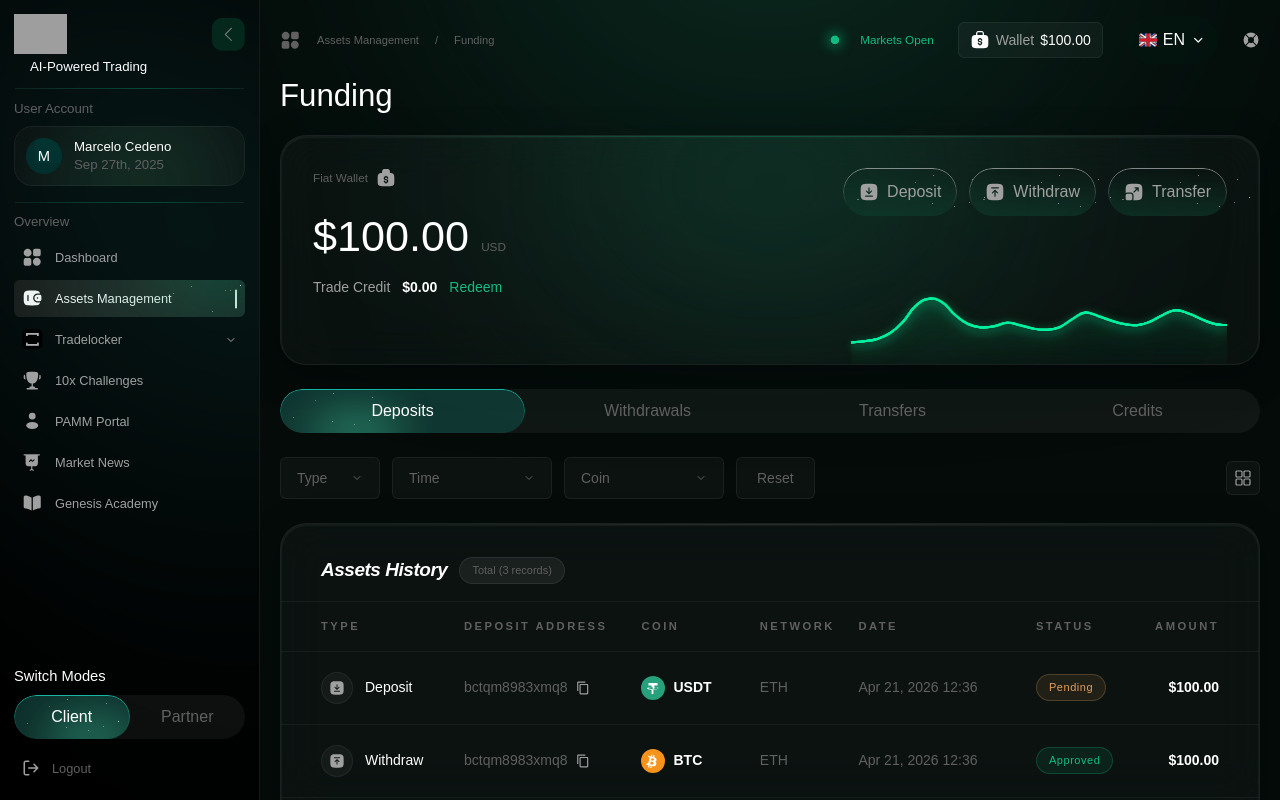
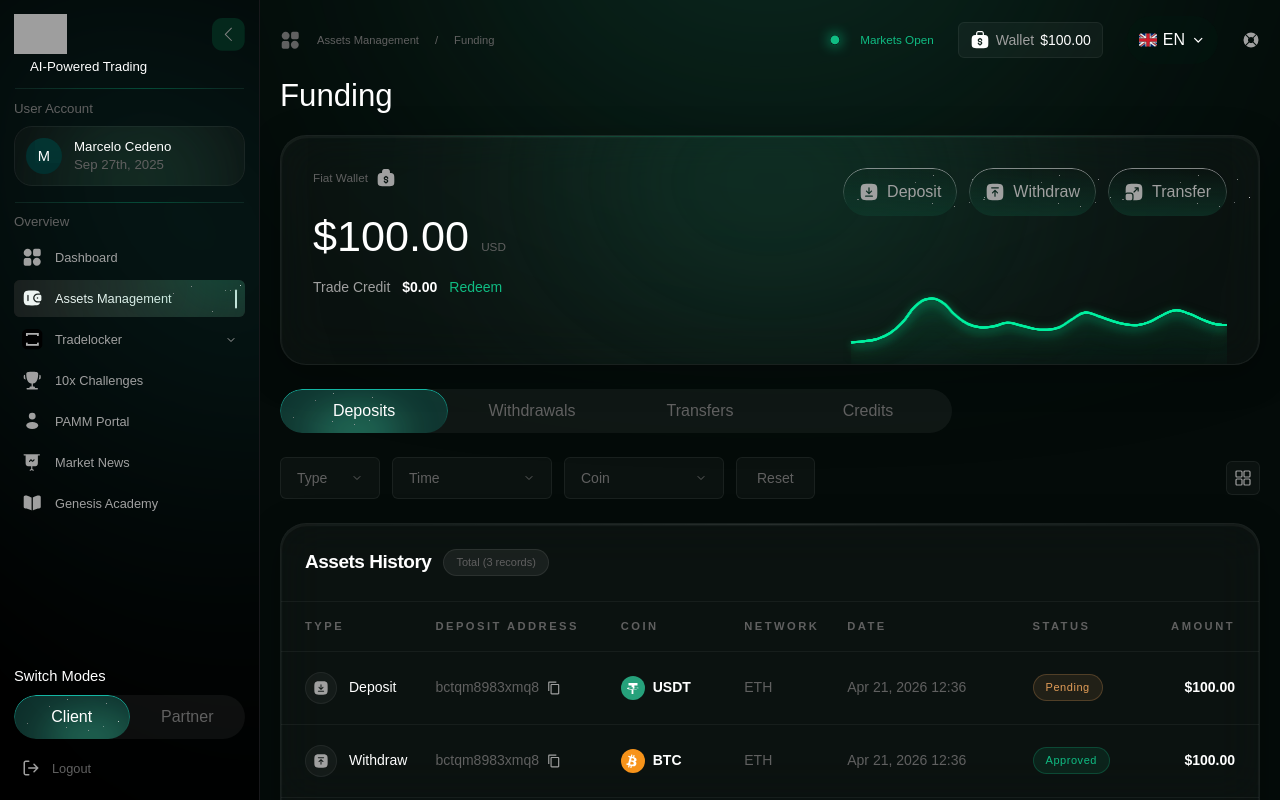
Before and after one commit to Mdx2025/GenesisFxDashboardMDX, a React (Vite) app: page /assets-management in a window 1280 px wide. Built offline with nearby package versions, Linux system fonts and the light colour scheme; grey boxes are pictures that could not be loaded; a web font is replaced by a local one.

Commit message:
fix: Assets History padding p-6, remove italic, trim xl:px-10 from rows, ModeToggle w-2xl

```diff
--- a/src/pages/AssetsManagementPage.tsx
+++ b/src/pages/AssetsManagementPage.tsx
@@ -151,7 +151,7 @@ export default function AssetsManagementPage() {
             </GlassCard>
           </section>
 
-          <div className="mb-6">
+          <div className="mb-6 w-2xl">
             <ModeToggle options={['Deposits', 'Withdrawals', 'Transfers', 'Credits']} />
           </div>
 
@@ -179,9 +179,9 @@ export default function AssetsManagementPage() {
 
           <section aria-label="Assets History">
             <GlassCard variant="heavy" divider="white" rounded="26px">
-              <div className="px-4 sm:px-6 xl:px-10 pt-6 xl:pt-8 pb-4">
+              <div className="p-6">
                 <div className="flex items-center gap-3">
-                  <h2 className="text-[19px] font-bold tracking-tight text-white italic">Assets History</h2>
+                  <h2 className="text-[19px] font-bold tracking-tight text-white">Assets History</h2>
                   <span className="text-[11px] text-gfx-neutral-300 bg-white/[0.06] border border-white/[0.08] rounded-full px-3 py-1">Total ({assetTransactions.length} records)</span>
                 </div>
               </div>
@@ -190,13 +190,13 @@ export default function AssetsManagementPage() {
                 <table className="w-full min-w-[900px]">
                   <thead>
                     <tr className="border-y border-white/5">
-                      <th className="text-left text-[0.7rem] font-bold tracking-[0.22em] text-gfx-neutral-300 uppercase px-4 sm:px-6 xl:px-10 py-4" style={{ width: '8%' }}>Type</th>
+                      <th className="text-left text-[0.7rem] font-bold tracking-[0.22em] text-gfx-neutral-300 uppercase px-4 sm:px-6 py-4" style={{ width: '8%' }}>Type</th>
                       <th className="text-left text-[0.7rem] font-bold tracking-[0.22em] text-gfx-neutral-300 uppercase py-4" style={{ width: '18%' }}>Deposit Address</th>
                       <th className="text-left text-[0.7rem] font-bold tracking-[0.22em] text-gfx-neutral-300 uppercase py-4" style={{ width: '12%' }}>Coin</th>
                       <th className="text-left text-[0.7rem] font-bold tracking-[0.22em] text-gfx-neutral-300 uppercase py-4" style={{ width: '10%' }}>Network</th>
                       <th className="text-left text-[0.7rem] font-bold tracking-[0.22em] text-gfx-neutral-300 uppercase py-4" style={{ width: '18%' }}>Date</th>
                       <th className="text-left text-[0.7rem] font-bold tracking-[0.22em] text-gfx-neutral-300 uppercase py-4" style={{ width: '12%' }}>Status</th>
-                      <th className="text-right text-[0.7rem] font-bold tracking-[0.22em] text-gfx-neutral-300 uppercase pr-4 sm:pr-6 xl:pr-10 py-4" style={{ width: '10%' }}>Amount</th>
+                      <th className="text-right text-[0.7rem] font-bold tracking-[0.22em] text-gfx-neutral-300 uppercase pr-4 sm:pr-6 py-4" style={{ width: '10%' }}>Amount</th>
                     </tr>
                   </thead>
                   <tbody>
@@ -205,7 +205,7 @@ export default function AssetsManagementPage() {
                       const status = STATUS_STYLES[tx.status]
                       return (
                         <tr key={`${tx.type}-${tx.date}-${i}`} className={i > 0 ? 'border-t border-white/5' : ''}>
-                          <td className="px-4 sm:px-6 xl:px-10 py-4 xl:py-5">
+                          <td className="px-4 sm:px-6 py-4 xl:py-5">
                             <div className="flex items-center gap-3">
                               <div className="w-8 h-8 rounded-full bg-white/[0.04] border border-white/[0.06] flex items-center justify-center shrink-0">
                                 <Icon size={16} color="#A0A0A0" />
@@ -235,7 +235,7 @@ export default function AssetsManagementPage() {
                               {tx.status}
                             </span>
                           </td>
-                          <td className="text-white text-[14px] font-semibold text-right pr-4 sm:pr-6 xl:pr-10 py-4 xl:py-5">{tx.amount}</td>
+                          <td className="text-white text-[14px] font-semibold text-right pr-4 sm:pr-6 py-4 xl:py-5">{tx.amount}</td>
                         </tr>
                       )
                     })}
```
Also changed, not shown: 4 other files (tests, documents, lock files or other folders).
